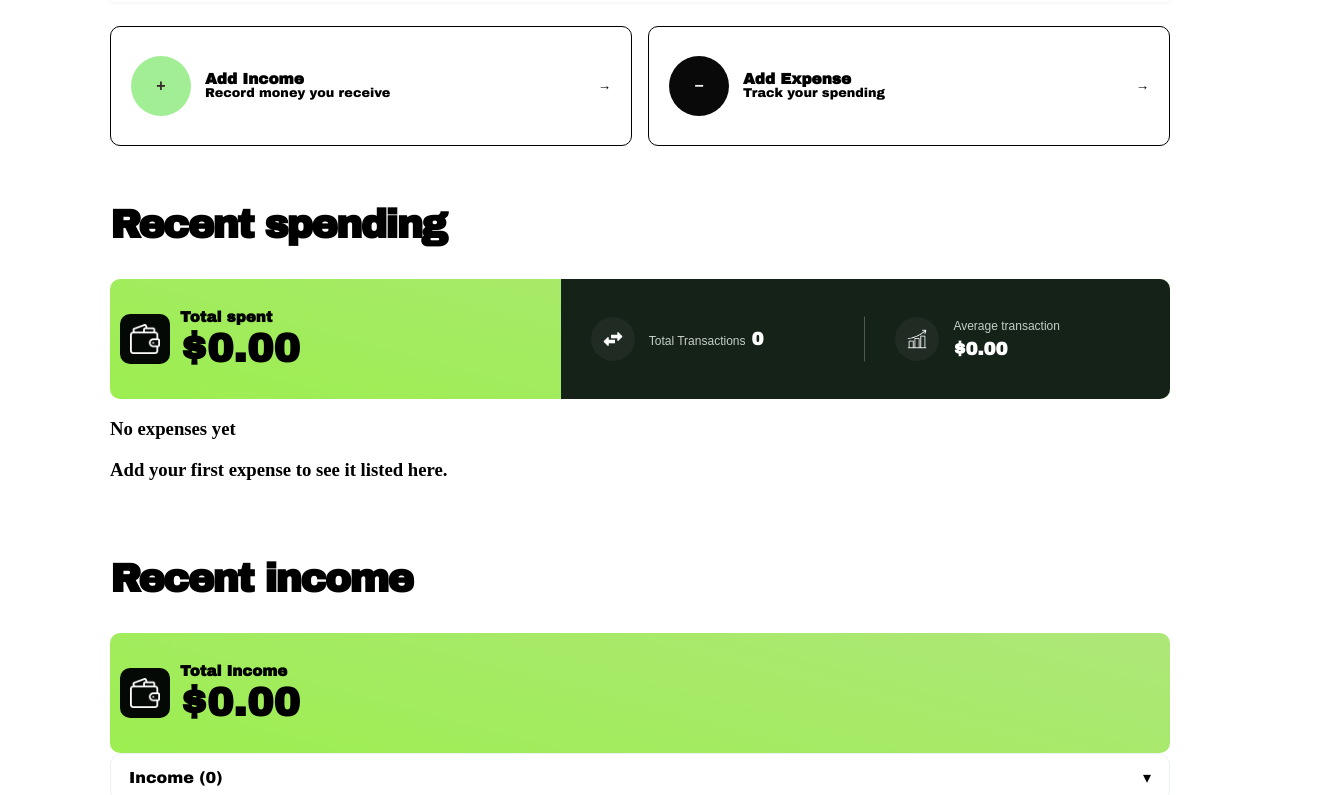
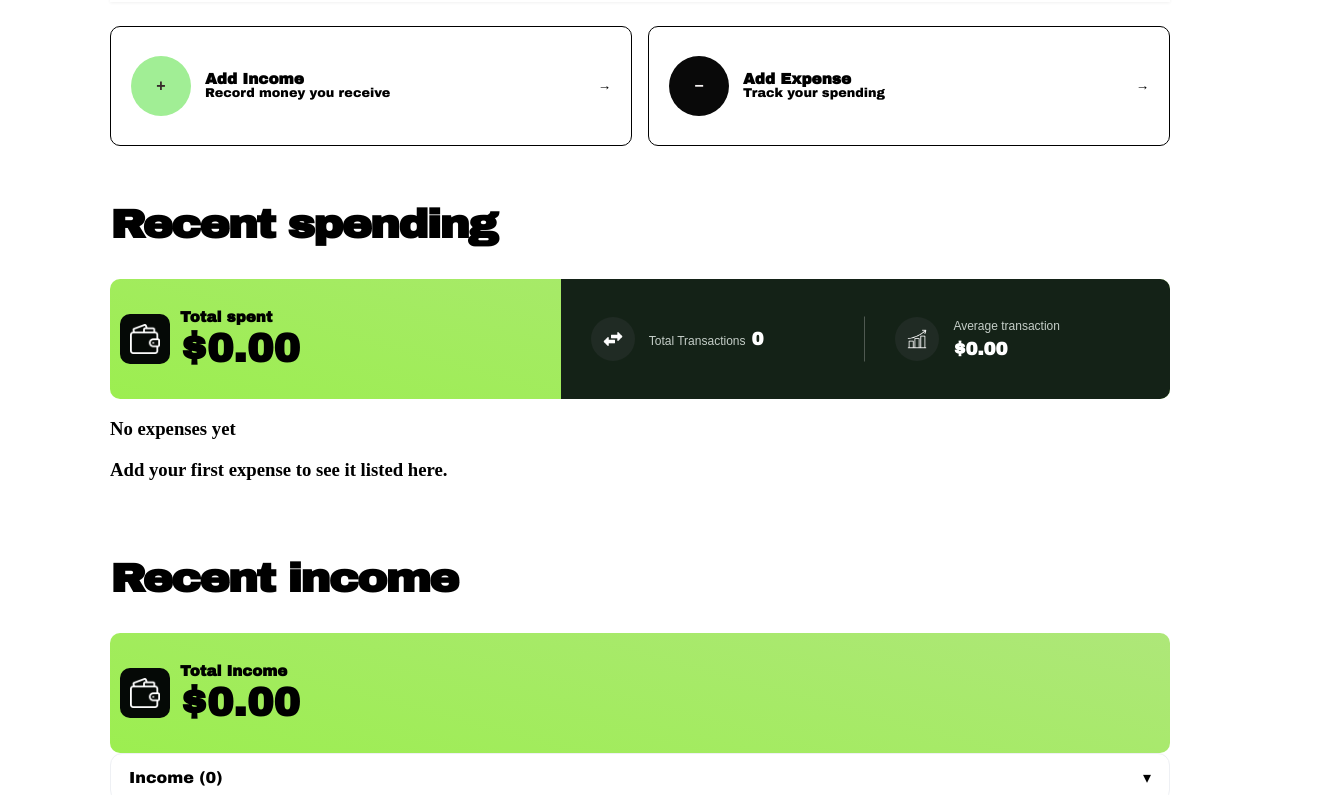
Before and after one commit to baselhasan762/ExpenseTrackerAngular, an Angular app: page / in a window 1280 px wide. Shown: the part 592-1387 px from the top of the page, 1329 px wide, since content can reach past the window. Built offline with nearby package versions, Linux system fonts and the light colour scheme.

Commit message:
solve anothr responseive issues

```diff
--- a/src/app/componenets/expense-list/expense-list.css
+++ b/src/app/componenets/expense-list/expense-list.css
@@ -105,7 +105,7 @@ h2 {
   font-family: 'Archivo Black', sans-serif;
   font-size: 40px;
   font-weight: 900;
-  transform: scaleX(1);
+  transform: scaleX(1.15);
   transform-origin: left;
   letter-spacing: -2px;
 }
@@ -345,6 +345,10 @@ time {
 
 /* ---------- Phone (≤ 640px) ---------- */
 @media (max-width: 640px) {
+  h1,
+  h2 {
+    transform: none;
+  }
   .list-header {
     display: none;
   }
--- a/src/app/componenets/income-list/income-list.css
+++ b/src/app/componenets/income-list/income-list.css
@@ -105,7 +105,7 @@ h2 {
   font-family: 'Archivo Black', sans-serif;
   font-size: 40px;
   font-weight: 900;
-  transform: scaleX(1);
+  transform: scaleX(1.15);
   transform-origin: left;
   letter-spacing: -2px;
 }
@@ -345,6 +345,10 @@ time {
 
 /* ---------- Phone (≤ 640px) ---------- */
 @media (max-width: 640px) {
+  h1,
+  h2 {
+    transform: none;
+  }
   .list-header {
     display: none;
   }
--- a/src/app/dashboard/dashboard/dashboard.css
+++ b/src/app/dashboard/dashboard/dashboard.css
@@ -196,6 +196,10 @@ span {
     sans-serif;
 }
 @media (max-width: 640px) {
+  h1,
+  h2 {
+    transform: none;
+  }
   .summary-card-income,
   .summary-card-spent {
     padding: 18px;
```
